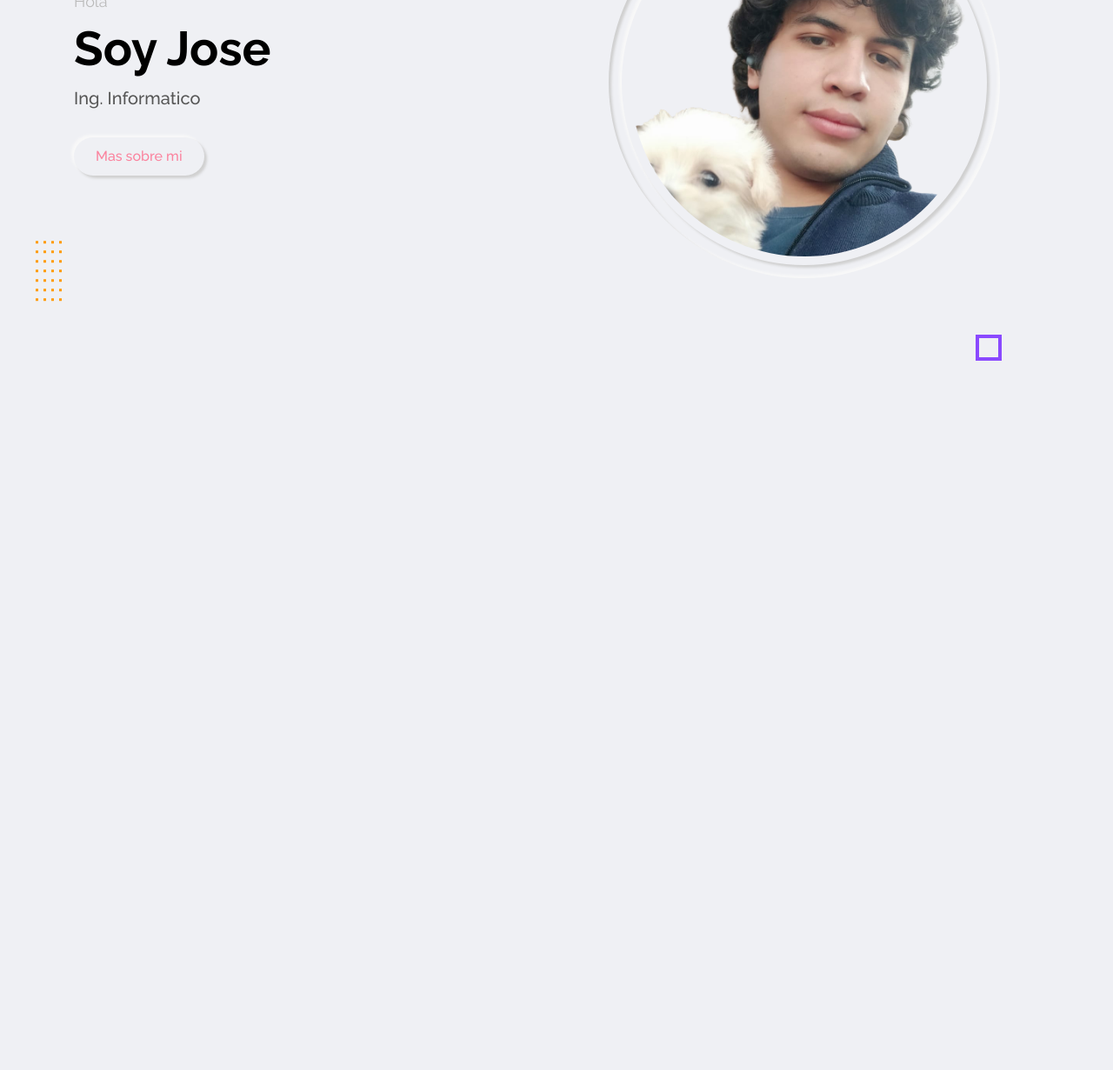
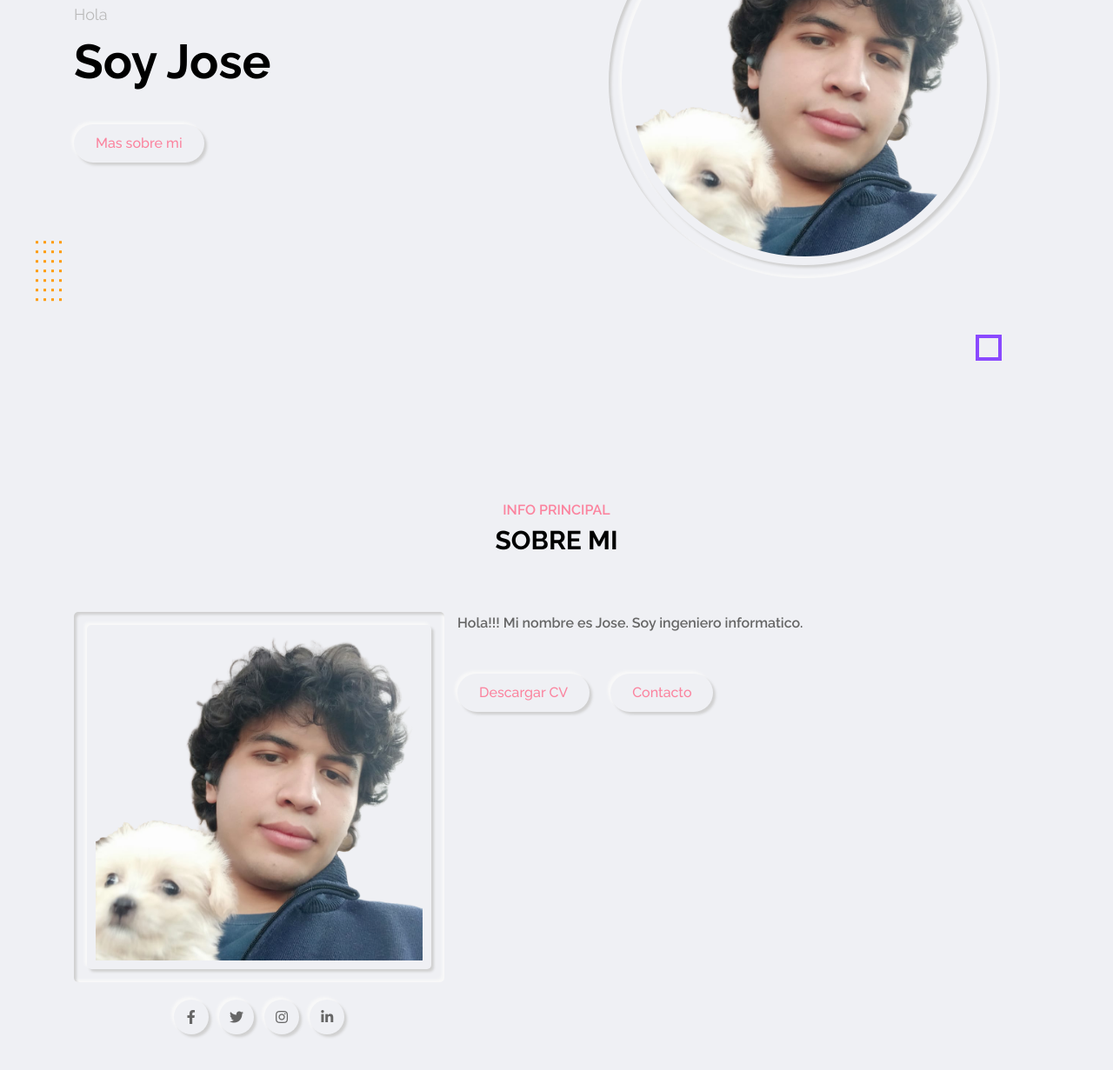
Before and after one commit to Jigaka/Jigaka.github.io, a plain HTML site: page index.html in a window 1280 px wide. Shown: the part 305-1536 px from the top of the page at 87% size. Before the commit the page ends 800 px from the top, so only its background shows below. Drawn offline with Linux system fonts and the light colour scheme.

Commit message:
Se anhade seccion de sobre mi

```diff
--- a/css/style.css
+++ b/css/style.css
@@ -229,6 +229,31 @@ img {
   }
 }
 
+.section-title {
+  padding: 0 15px;
+  flex: 0 0 100%;
+  max-width: 100%;
+  text-align: center;
+  margin-bottom: 60px;
+}
+
+.section-title h2 {
+  display: inline-block;
+  font-size: 30px;
+  font-weight: 700;
+  color: var(--text-black-900);
+  text-transform: uppercase;
+  margin: 0;
+}
+
+.section-title h2:before {
+  content: attr(data-heading);
+  display: block;
+  font-size: 16px;
+  font-weight: 600;
+  color: var(--skin-color);
+}
+
 /*--------------
 header
 ----------------*/
@@ -444,3 +469,86 @@ home section
   border-radius: 50%;
   border: 10px solid transparent;
 }
+
+/* ------------------
+about section
+---------------------*/
+.about-section {
+  padding: 80px 0 80px;
+  min-height: 100vh;
+}
+
+.about-section .about-img {
+  flex: 0 0 40%;
+  max-width: 40%;
+  padding: 0 15px;
+}
+
+.about-section .about-img .img-box {
+  padding: 15px;
+  border-radius: 5px;
+}
+
+.about-section .about-img .img-box img {
+  width: 100%;
+  border: 10px solid transparent;
+  border-radius: 5px;
+}
+
+.about-section .about-img .social-links {
+  margin-top: 20px;
+  text-align: center;
+}
+
+.about-section .about-img .social-links a {
+  display: inline-block;
+  height: 40px;
+  width: 40px;
+  font-size: 16px;
+  text-align: center;
+
+  color: var(--text-black-600);
+  margin: 0 4px;
+  border-radius: 50%;
+  transition: all 0.3s ease;
+}
+
+.about-section .about-img .social-links a i {
+  line-height: 40px;
+}
+
+.about-section .about-img .social-links a:after {
+  border-radius: 50%;
+}
+
+.about-section .about-img .social-links a:hover {
+  color: var(--skin-color);
+}
+
+.about-section
+  .about-img
+  .social-links
+  .about-section
+  .about-img
+  .social-links
+  .about-section
+  .about-info {
+  flex: 0 0 60%;
+  max-width: 60%;
+  padding: 0 15px;
+}
+
+.about-section .about-info p {
+  font-size: 16px;
+  line-height: 26px;
+  margin-bottom: 15px;
+  color: var(--text-black-600);
+}
+
+.about-section .about-info span {
+  font-weight: 600;
+}
+
+.about-section .about-info .btn-1 {
+  margin: 30px 20px 0 0;
+}
--- a/index.html
+++ b/index.html
@@ -103,7 +103,7 @@
         <div class="home-text">
           <p>Hola</p>
           <h2>Soy Jose</h2>
-          <h1>Ing. Informatico</h1>
+          <!-- <h1>Ing. Informatico</h1> -->
           <a href="#" class="btn-1 outer-shadow hover-in-shadow">Mas sobre mi</a>
         </div>
         <div class="home-img">
@@ -116,6 +116,42 @@
   </section>
   <!-- home section end -->
 
+  <!-- about section start -->
+  <section class="about-section section">
+    <div class="container">
+      <div class="row">
+        <div class="section-title">
+          <h2 data-heading='info principal'>Sobre mi</h2>
+        </div>
+      </div>
+      <div class="row">
+        <div class="about-img">
+          <div class="img-box inner-shadow">
+            <img src="img/profile-pic.png" class="outer-shadow" alt="imagen de perfil">
+          </div>
+          <!-- social links start-->
+          <div class="social-links">
+            <a href="https://www.facebook.com/jose.garcete.5036/" class="outer-shadow hover-in-shadow"
+              target="_blank"><i class="fab fa-facebook-f"></i></a>
+            <a href="https://twitter.com/jigaka3" class="outer-shadow hover-in-shadow" target="_blank"><i
+                class="fab fa-twitter"></i></a>
+            <a href="https://www.instagram.com/josceka/" class="outer-shadow hover-in-shadow" target="_blank"><i
+                class="fab fa-instagram"></i></a>
+            <a href="https://www.linkedin.com/in/jose-garcete-796b70160/" target="_blank"
+              class="outer-shadow hover-in-shadow"><i class="fab fa-linkedin-in"></i></a>
+          </div>
+          <!-- social links end -->
+        </div>
+        <div class="about-info">
+          <p><span>Hola!!! Mi nombre es Jose. Soy ingeniero informatico.</span></p>
+          <a href="cv.pdf" class="btn-1 outer-shadow hover-in-shadow">Descargar CV</a>
+          <a href="#" class="btn-1 outer-shadow hover-in-shadow">Contacto</a>
+        </div>
+      </div>
+    </div>
+  </section>
+  <!-- about section end -->
+
 
   <!-- main js -->
   <script src="js/main.js"></script>
```
Also changed, not shown: 1 other file.
